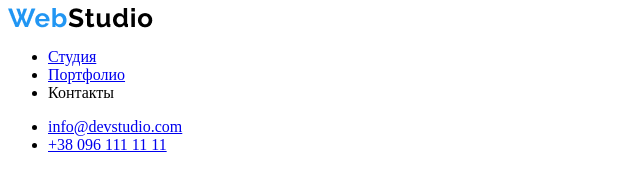
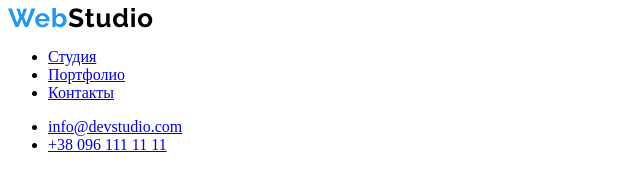
Before and after one commit to Serhii-Filatov/goit-markup-hw-01, a plain HTML site: page index.html in a window 1280 px wide. Shown: the top 172 px of the page, 0-640 px from the left. Drawn offline with Linux system fonts and the light colour scheme.

Commit message:
Исправляет небольшой баг с ссылками.

```diff
--- a/index.html
+++ b/index.html
@@ -5,12 +5,6 @@
     <meta http-equiv="X-UA-Compatible" content="IE=edge" />
     <meta name="viewport" content="width=device-width, initial-scale=1.0" />
     <title>WebStudio</title>
-
-    <!-- TODO -->
-    <!-- Undone -->
-    <!-- Hack -->
-    <!-- // -->
-    <!-- * -->
   </head>
   <body>
     <!-- Header section -->
@@ -21,7 +15,7 @@
         <ul>
           <li><a href="#">Студия</a></li>
           <li><a href="#">Портфолио</a></li>
-          <li><a href="#"></a>Контакты</li>
+          <li><a href="#">Контакты</a></li>
         </ul>
       </nav>
       <ul>
```
